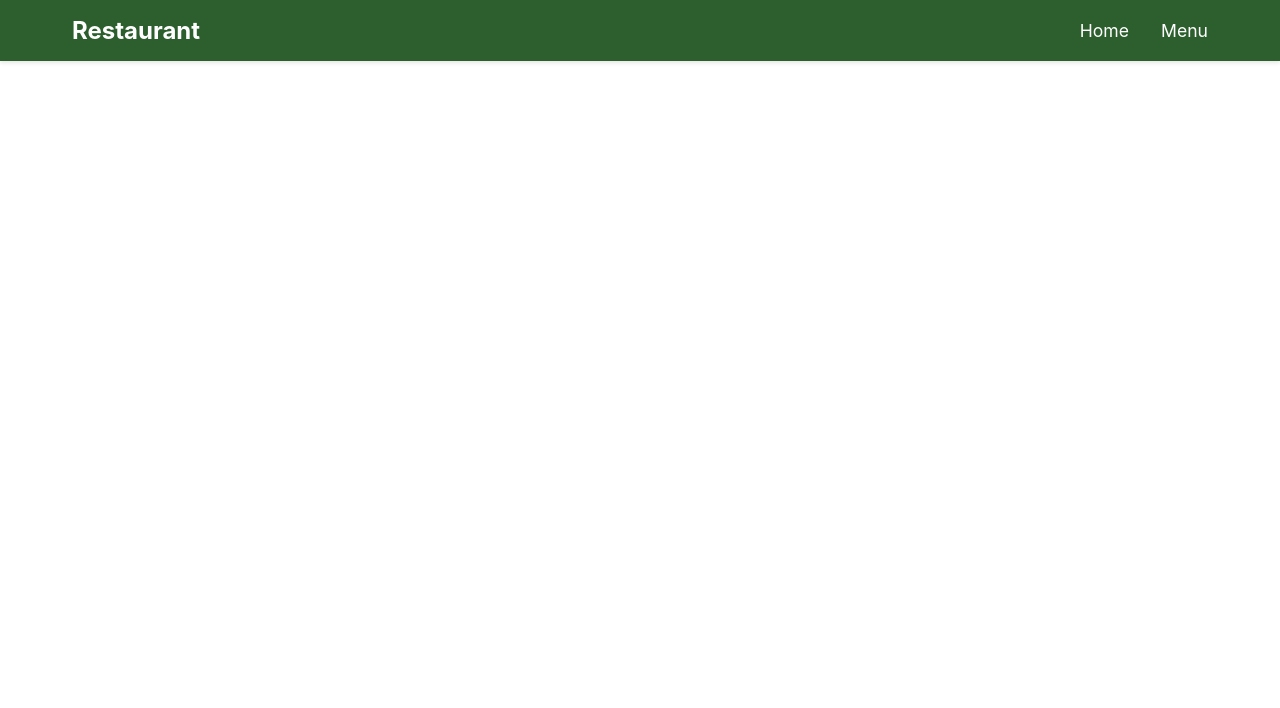
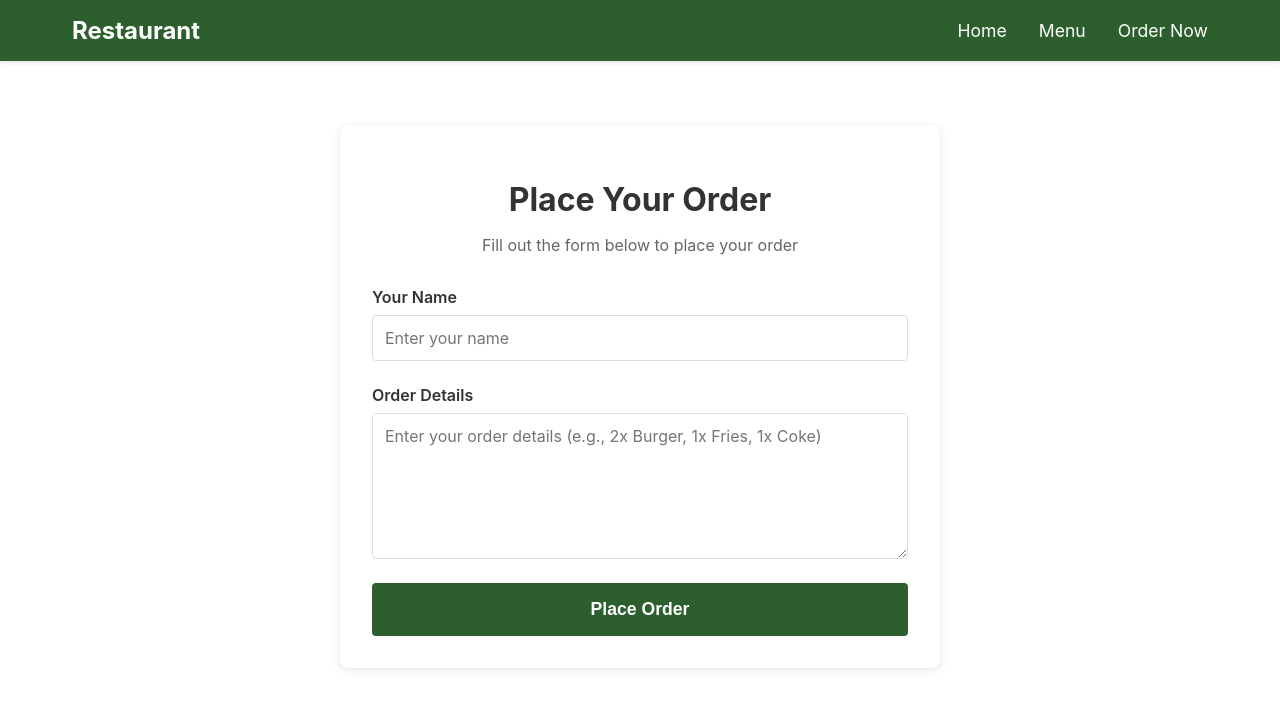
Before and after one commit to westfallt13/restaurantproject, a React (Vite) app: page /order in a window 1280 px wide. Shown: the top 708 px of the page. Built offline with nearby package versions, Linux system fonts and the light colour scheme; no server answers.

Commit message:
Day3 Commit

```diff
--- a/src/App.css
+++ b/src/App.css
@@ -178,3 +178,118 @@
   color: #2c5f2d;
   margin: 0;
 }
+
+.order-page {
+  min-height: 80vh;
+  display: flex;
+  align-items: center;
+  justify-content: center;
+  padding: 2rem;
+}
+
+.order-container {
+  max-width: 600px;
+  width: 100%;
+  background: white;
+  padding: 2rem;
+  border-radius: 8px;
+  box-shadow: 0 2px 10px rgba(0, 0, 0, 0.1);
+}
+
+.order-container h1 {
+  text-align: center;
+  color: #333;
+  margin-bottom: 0.5rem;
+}
+
+.order-subtitle {
+  text-align: center;
+  color: #666;
+  margin-bottom: 2rem;
+}
+
+.order-form {
+  display: flex;
+  flex-direction: column;
+  gap: 1.5rem;
+}
+
+.form-group {
+  display: flex;
+  flex-direction: column;
+  gap: 0.5rem;
+}
+
+.form-group label {
+  font-weight: 600;
+  color: #333;
+  font-size: 1rem;
+}
+
+.form-group input,
+.form-group textarea {
+  padding: 0.75rem;
+  border: 1px solid #ddd;
+  border-radius: 4px;
+  font-size: 1rem;
+  font-family: inherit;
+  transition: border-color 0.2s;
+}
+
+.form-group input:focus,
+.form-group textarea:focus {
+  outline: none;
+  border-color: #2c5f2d;
+}
+
+.form-group input:disabled,
+.form-group textarea:disabled {
+  background-color: #f5f5f5;
+  cursor: not-allowed;
+}
+
+.form-group textarea {
+  resize: vertical;
+  min-height: 120px;
+}
+
+.submit-button {
+  padding: 1rem 2rem;
+  background-color: #2c5f2d;
+  color: white;
+  border: none;
+  border-radius: 4px;
+  font-size: 1.1rem;
+  font-weight: 600;
+  cursor: pointer;
+  transition: background-color 0.2s;
+}
+
+.submit-button:hover:not(:disabled) {
+  background-color: #1f4520;
+}
+
+.submit-button:disabled {
+  background-color: #cccccc;
+  cursor: not-allowed;
+}
+
+.success-message {
+  background-color: #d4edda;
+  color: #155724;
+  padding: 1rem;
+  border-radius: 4px;
+  border: 1px solid #c3e6cb;
+  margin-bottom: 1rem;
+  text-align: center;
+}
+
+.error-message {
+  background-color: #f8d7da;
+  color: #721c24;
+  padding: 1rem;
+  border-radius: 4px;
+  border: 1px solid #f5c6cb;
+  margin-bottom: 1rem;
+  text-align: center;
+}
--- a/src/App.jsx
+++ b/src/App.jsx
@@ -1,18 +1,20 @@
 import { BrowserRouter as Router, Routes, Route } from 'react-router-dom';
-import Navbar from './components/NavBar';
+import NavBar from './components/NavBar';
 import Home from './pages/Home';
 import Menu from './pages/Menu';
+import OrderPage from './pages/OrderPage';
 import './App.css';
 
 function App() {
   return (
     <Router>
       <div className="app">
-        <Navbar />
+        <NavBar />
         <main className="main-content">
           <Routes>
             <Route path="/" element={<Home />} />
             <Route path="/menu" element={<Menu />} />
+            <Route path="/order" element={<OrderPage />} />
           </Routes>
         </main>
       </div>
--- a/src/components/NavBar.jsx
+++ b/src/components/NavBar.jsx
@@ -12,6 +12,9 @@ function Navbar() {
           <li className="navbar-item">
             <Link to="/menu" className="navbar-link">Menu</Link>
           </li>
+          <li className="navbar-item">
+            <Link to="/order" className="navbar-link">Order Now</Link>
+          </li>
         </ul>
       </div>
     </nav>
--- /dev/null
+++ b/src/pages/OrderPage.jsx
@@ -0,0 +1,105 @@
+import { useState } from 'react';
+import { submitOrder } from '../services/OrderService';
+
+function OrderPage() {
+  const [customerName, setCustomerName] = useState('');
+  const [orderText, setOrderText] = useState('');
+  const [loading, setLoading] = useState(false);
+  const [successMessage, setSuccessMessage] = useState('');
+  const [errorMessage, setErrorMessage] = useState('');
+
+  const handleSubmit = async (e) => {
+    e.preventDefault();
+
+    // Validation
+    if (!customerName.trim() || !orderText.trim()) {
+      setErrorMessage('Please fill in all fields');
+      return;
+    }
+
+    try {
+      setLoading(true);
+      setErrorMessage('');
+      setSuccessMessage('');
+
+      const orderData = {
+        customer_name: customerName,
+        order_details: orderText
+      };
+
+      await submitOrder(orderData);
+
+      // Success! Clear form and show message
+      setSuccessMessage('Order placed successfully! Thank you for your order.');
+      setCustomerName('');
+      setOrderText('');
+
+      // Clear success message after 5 seconds
+      setTimeout(() => {
+        setSuccessMessage('');
+      }, 5000);
+
+    } catch (error) {
+      setErrorMessage('Failed to submit order. Please try again.');
+    } finally {
+      setLoading(false);
+    }
+  };
+
+  return (
+    <div className="order-page">
+      <div className="order-container">
+        <h1>Place Your Order</h1>
+        <p className="order-subtitle">Fill out the form below to place your order</p>
+
+        {successMessage && (
+          <div className="success-message">
+            {successMessage}
+          </div>
+        )}
+
+        {errorMessage && (
+          <div className="error-message">
+            {errorMessage}
+          </div>
+        )}
+
+        <form onSubmit={handleSubmit} className="order-form">
+          <div className="form-group">
+            <label htmlFor="customerName">Your Name</label>
+            <input
+              type="text"
+              id="customerName"
+              value={customerName}
+              onChange={(e) => setCustomerName(e.target.value)}
+              placeholder="Enter your name"
+              disabled={loading}
+            />
+          </div>
+
+          <div className="form-group">
+            <label htmlFor="orderText">Order Details</label>
+            <textarea
+              id="orderText"
+              value={orderText}
+              onChange={(e) => setOrderText(e.target.value)}
+              placeholder="Enter your order details (e.g., 2x Burger, 1x Fries, 1x Coke)"
+              rows="6"
+              disabled={loading}
+            />
+          </div>
+
+          <button
+            type="submit"
+            className="submit-button"
+            disabled={loading}
+          >
+            {loading ? 'Submitting...' : 'Place Order'}
+          </button>
+        </form>
+      </div>
+    </div>
+  );
+}
+
+export default OrderPage;
--- /dev/null
+++ b/src/services/OrderService.js
@@ -0,0 +1,26 @@
+import { ORDERS_URL, APIKEY } from './EnvAccess.js';
+
+export const submitOrder = async (orderData) => {
+  try {
+    const response = await fetch(ORDERS_URL, {
+      method: 'POST',
+      headers: {
+        'apikey': APIKEY,
+        'Authorization': `Bearer ${APIKEY}`,
+        'Content-Type': 'application/json',
+        'Prefer': 'return=representation'
+      },
+      body: JSON.stringify(orderData)
+    });
+
+    if (!response.ok) {
+      throw new Error('Failed to submit order');
+    }
+
+    const data = await response.json();
+    return data;
+  } catch (error) {
+    console.error('Error submitting order:', error);
+    throw error;
+  }
+};
```
